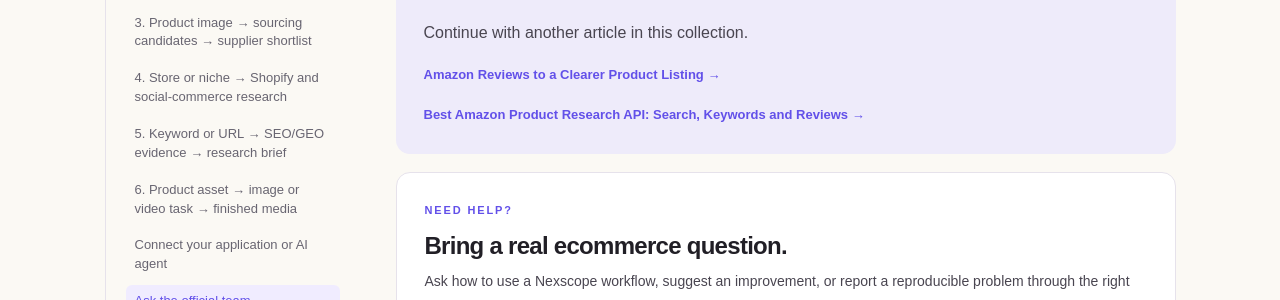
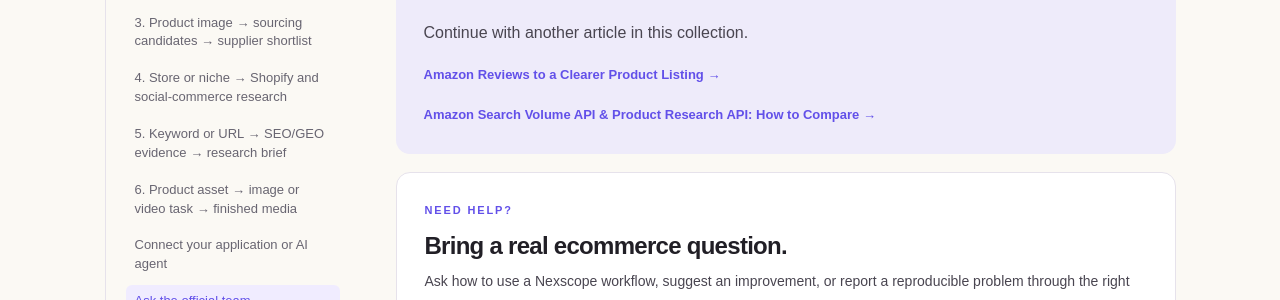
Before and after one commit to nexscope-ai/ecommerce-ai-tools, a Jekyll site: the page built from docs/guides/api-capabilities.md, in a window 1280 px wide and 900 px high, scrolled down 3847 px. Shown: the part 247-547 px from the top of the window. Built offline with Jekyll 4.4.1, drawn with Linux system fonts in a browser that asks for light colours.

Commit message:
Improve Learn search targeting and submission tracking

```diff
--- a/docs/_includes/resource-library.html
+++ b/docs/_includes/resource-library.html
@@ -22,6 +22,8 @@
     <a href="{{ '/amazon-negative-review-analysis/' | relative_url }}"><span class="resource-path-icon" aria-hidden="true">03</span><strong>Analyze negative reviews</strong><span>Turn a bounded low-star sample into product questions without overstating the evidence.</span><b>Follow the review workflow →</b></a>
     <a href="{{ '/ecommerce-mcp-server/' | relative_url }}"><span class="resource-path-icon" aria-hidden="true">04</span><strong>Connect an ecommerce agent</strong><span>Review the current endpoint, authentication, tool discovery and async-result safeguards.</span><b>Open the MCP setup guide →</b></a>
     <a href="{{ '/ecommerce-seo-audit/' | relative_url }}"><span class="resource-path-icon" aria-hidden="true">05</span><strong>Audit an ecommerce site</strong><span>Check discovery, category and product templates, product data, and measurable search outcomes.</span><b>Use the sitewide SEO checklist →</b></a>
+    <a href="{{ '/best-amazon-product-research-api/' | relative_url }}"><span class="resource-path-icon" aria-hidden="true">06</span><strong>Compare an Amazon search volume API</strong><span>Separate marketplace estimates from Google volume, then compare keyword, review, product and price-history coverage.</span><b>Compare research APIs →</b></a>
+    <a href="{{ '/amazon-competitor-keyword-research/' | relative_url }}"><span class="resource-path-icon" aria-hidden="true">07</span><strong>Find Amazon competitor keywords</strong><span>Choose comparable ASINs, inspect reverse-ASIN evidence, and validate terms before changing a listing.</span><b>Research competitor keywords →</b></a>
   </div>
 </section>
 
--- a/docs/guides/best-amazon-product-research-api.md
+++ b/docs/guides/best-amazon-product-research-api.md
@@ -1,7 +1,7 @@
 ---
 layout: default
-title: "Best Amazon Product Research API: Search, Keywords and Reviews"
-description: "Compare Amazon product research APIs for search, keywords, reviews, price history, marketplace coverage, access, and verifiable output."
+title: "Amazon Search Volume API & Product Research API: How to Compare"
+description: "Compare an Amazon search volume API and product research API for keywords, reviews, price history, marketplace coverage, access, and verifiable output."
 permalink: /best-amazon-product-research-api/
 date_published: 2026-10-06
 date_modified: 2026-10-16
@@ -17,6 +17,7 @@
 topic: research
 keywords:
   - best Amazon product research API
+  - Amazon search volume API comparison
   - Amazon product data API
   - Amazon product search API
   - Amazon search volume API
```
Also changed, not shown: docs/assets/product-showcase.js (+7 -0 lines), docs/guides/amazon-competitor-keyword-research.md (+1 -0 lines), docs/index.md (+9 -6 lines).
